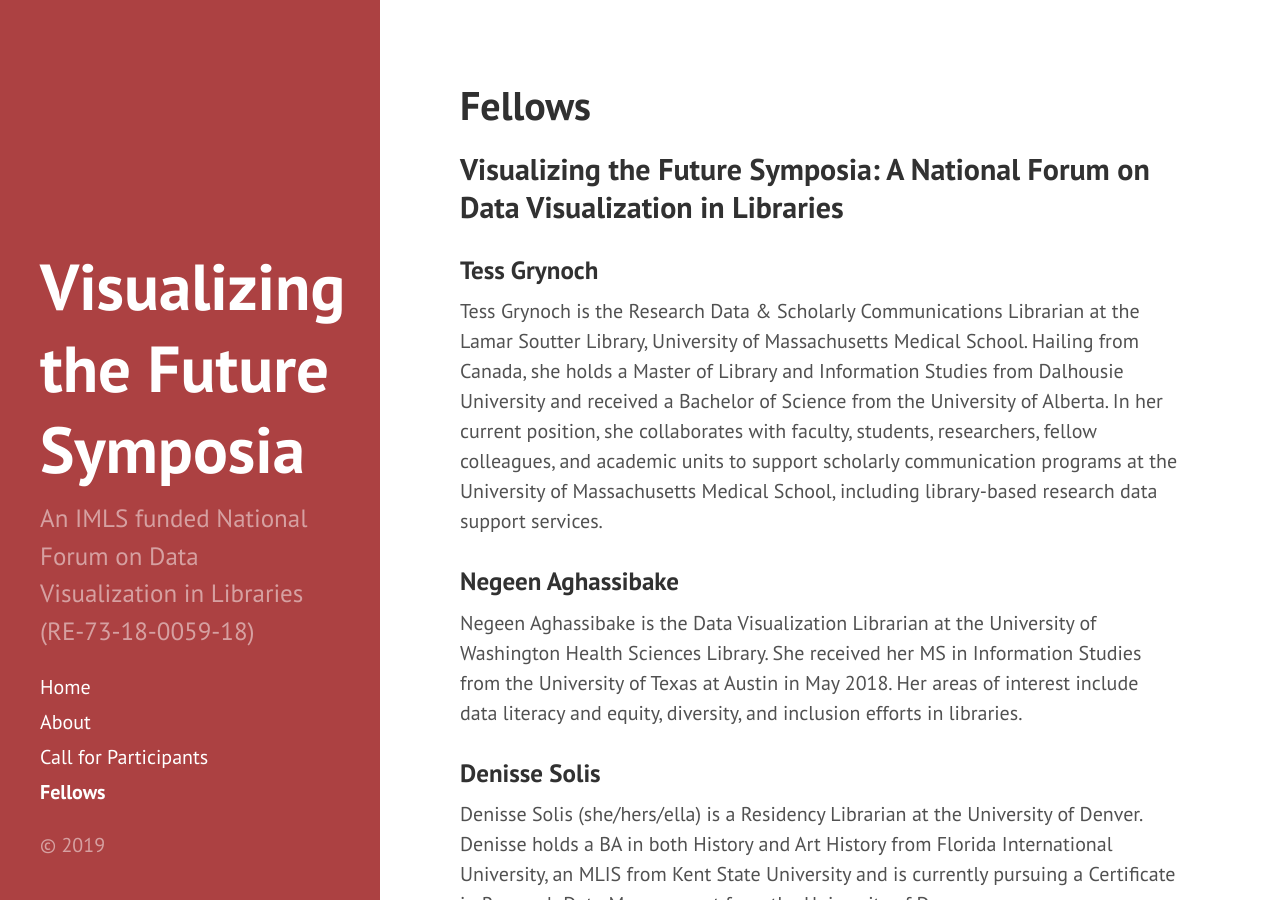
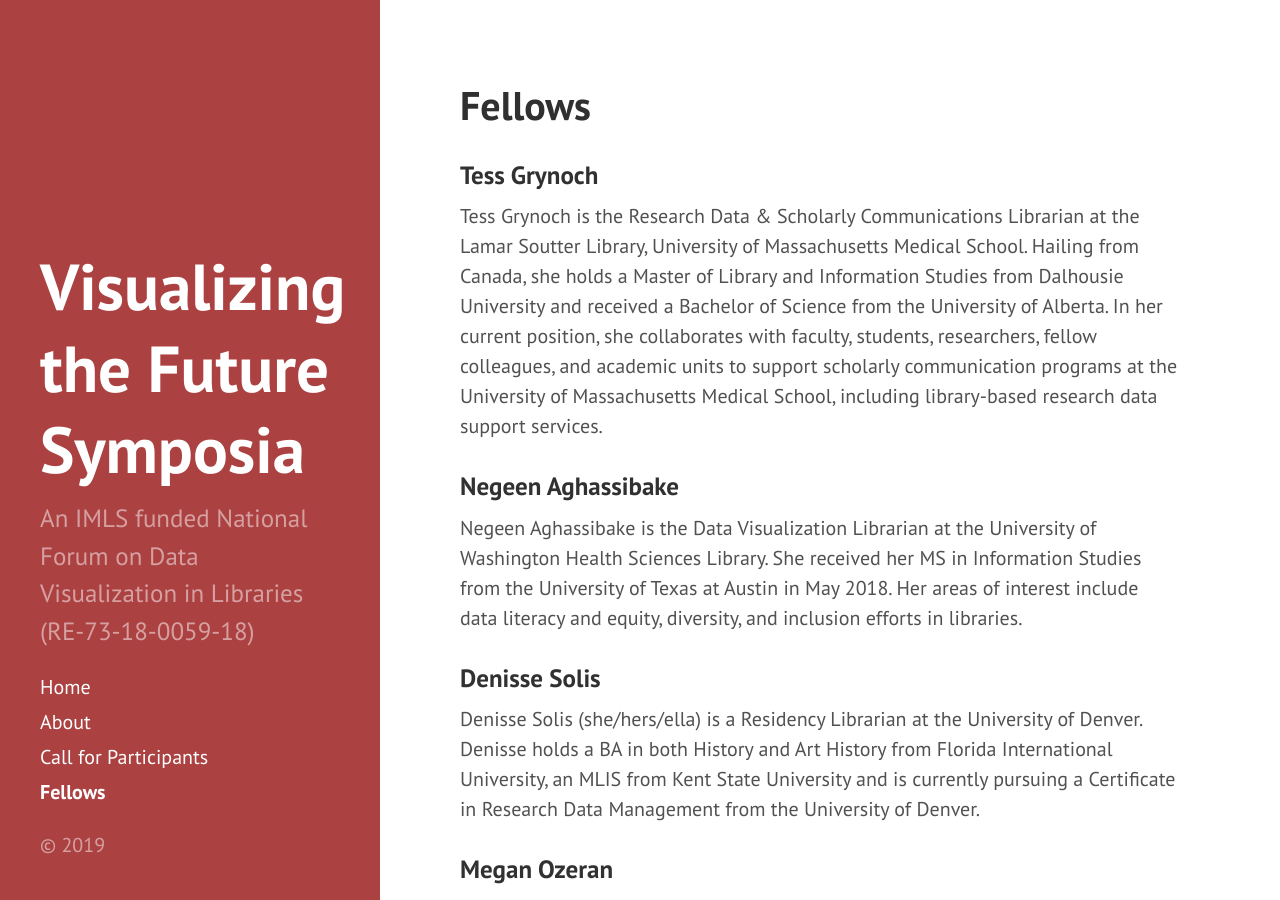
Before and after one commit to visualizingthefuture/visualizingthefuture.github.io, a Jekyll site: the page built from fellows.md, in a window 1280 px wide and 900 px high. Built offline with Jekyll 4.4.1, drawn with Linux system fonts in a browser that asks for light colours.

Commit message:
Update fellows.md

```diff
--- a/fellows.md
+++ b/fellows.md
@@ -2,8 +2,6 @@
 layout: page
 title: Fellows
 ---
-
-## Visualizing the Future Symposia: A National Forum on Data Visualization in Libraries
 
 ### Tess Grynoch
 Tess Grynoch is the Research Data & Scholarly Communications Librarian at the Lamar Soutter Library, University of Massachusetts Medical School. Hailing from Canada, she holds a Master of Library and Information Studies from Dalhousie University and received a Bachelor of Science from the University of Alberta. In her current position, she collaborates with faculty, students, researchers, fellow colleagues, and academic units to support scholarly communication programs at the University of Massachusetts Medical School, including library-based research data support services.
```
